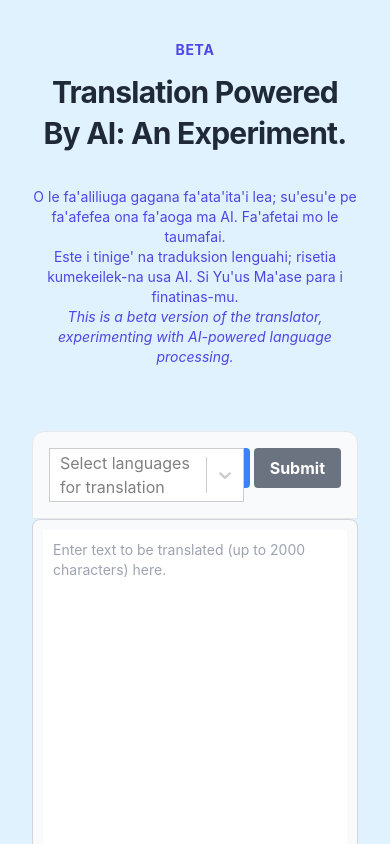
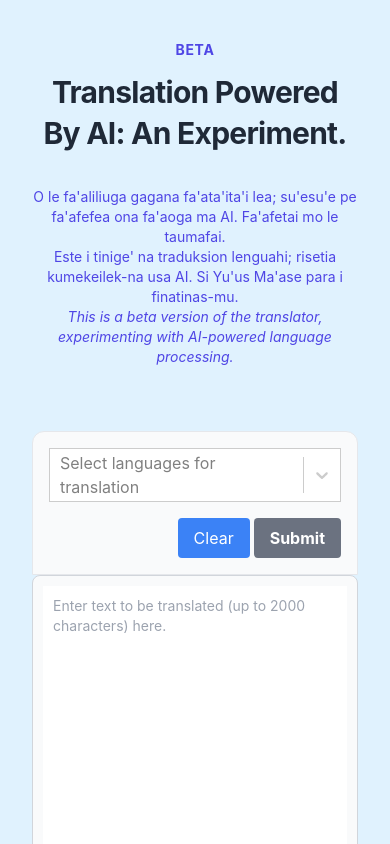
Before and after one commit to peterdresslar/ai-language-translate, a Next.js app: page / in a window 390 px wide. Shown: the top 844 px of the page. Built offline with nearby package versions, Linux system fonts and the light colour scheme; no server answers.

Commit message:
mobile UI fix

```diff
--- a/components/translate.tsx
+++ b/components/translate.tsx
@@ -283,8 +283,8 @@ export default function Translate() {
                     <form onSubmit={submitHandler}>
                         <div className="control-strip">
                             {/* Here is the toggle switch to select the direction of translation. (English to Samoan or Samoan to English) */}
-                            <div className="grid grid-cols-3">
-                                <div className="col-span-2 ">
+                            <div className="grid grid-cols-1 md:grid-cols-2 lg:grid-cols-3">
+                                <div className="mb-4 lg:mb-0 col-span-1 lg:col-span-2 ">
                                     <Select
                                         theme={(theme) => ({
                                             ...theme,
```
